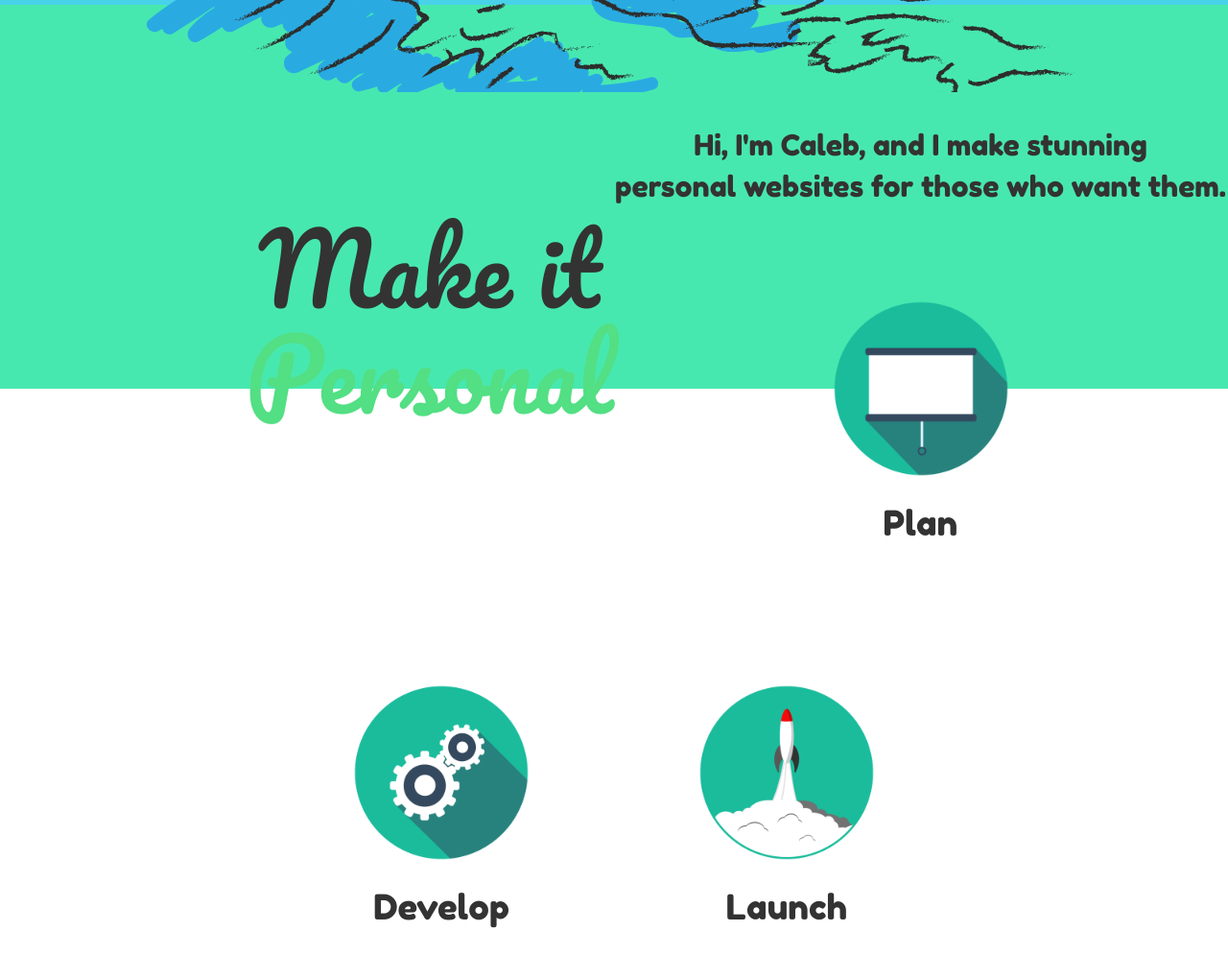
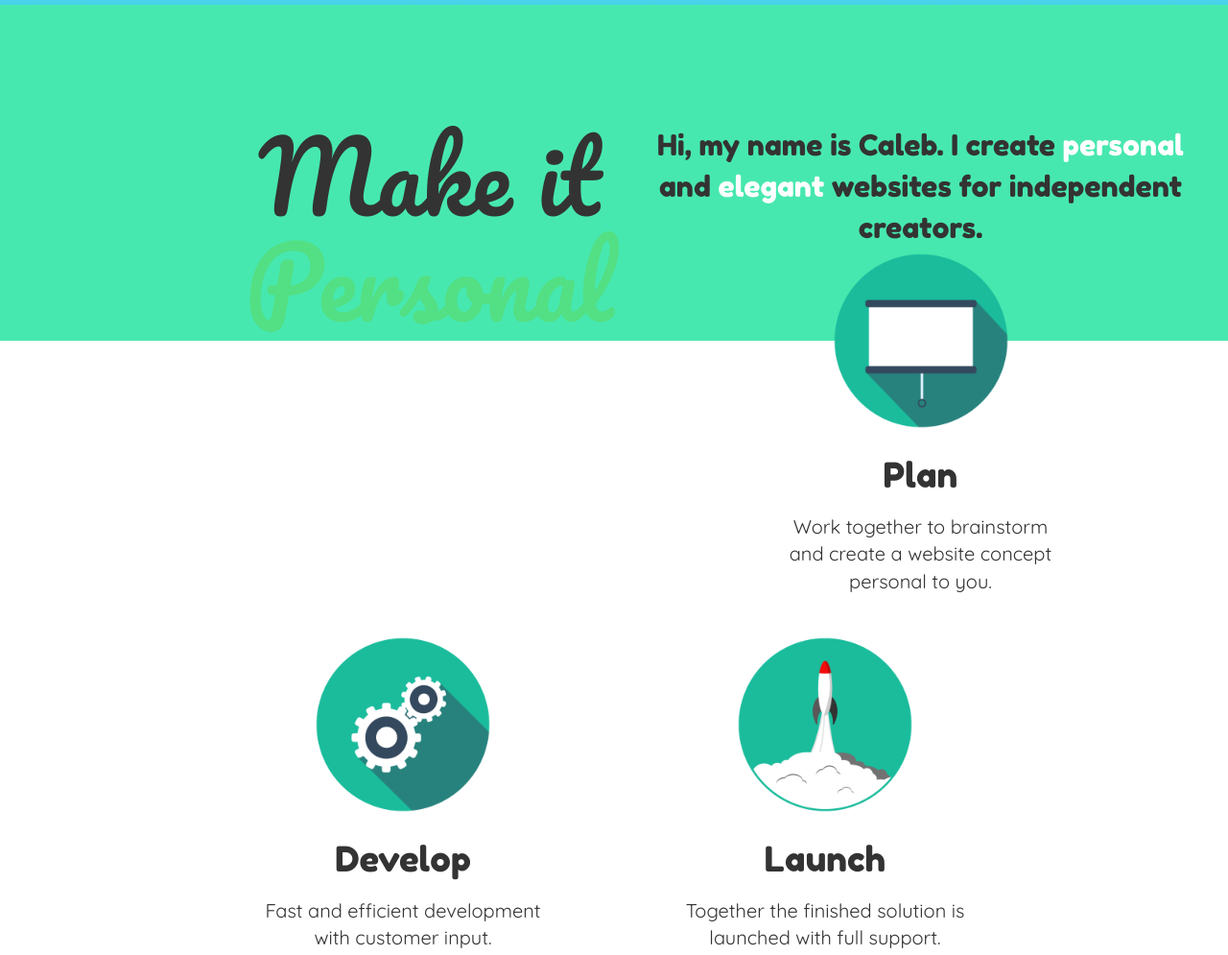
Before and after one commit to c-hering/portfolio-website-v2, a React app: page / in a window 1280 px wide. Shown: the part 600-1595 px from the top of the page at 96% size. Built offline with nearby package versions, Linux system fonts and the light colour scheme.

Commit message:
thats how geography works mate, and sound

```diff
--- a/src/components/App.js
+++ b/src/components/App.js
@@ -17,7 +17,8 @@ export default class App extends Component {
           </div>
         </div>
         <div id="middle-content-wrapper">
-          <p id="intro">Hi, I&#39;m Caleb, and I make stunning <br/>personal websites for those who want them.</p>
+          <p id="intro">Hi, my name is Caleb. I create <span className="highlights-about">personal
+          </span><br/>and <span className="highlights-about">elegant</span> websites for independent creators.</p>
         </div>
         <div id="lower-content-wrapper">
           <ProcGroup />
--- a/src/components/NavigationBar.js
+++ b/src/components/NavigationBar.js
@@ -10,10 +10,9 @@ export default class NavBar extends Component{
     return(
       <div id="nav-wrapper">
         <h1 id="navbar-title">Caleb Hering</h1>
-        {this.renderNavButton("HOME")}
+        {this.renderNavButton("CONTACT")}
         {this.renderNavButton("PROJECTS")}
         {this.renderNavButton("ABOUT")}
-        {this.renderNavButton("CONTACT")}
       </div>
     );
   }
--- a/src/components/ProcGroup.js
+++ b/src/components/ProcGroup.js
@@ -6,16 +6,16 @@ import LuanchIcon from "../../public/images/luanch-icon.png";
 import '../style/App.css';
 
 export default class ProcGroup extends Component{
-  renderProc(title, source){
-    return <ProcSquare title={title} path={source}/>
+  renderProc(title, source, desc){
+    return <ProcSquare title={title} path={source} description={desc}/>
   }
 
   render(){
     return(
       <div id="proc-wrapper">
-        {this.renderProc("Plan", PlanIcon)}
-        {this.renderProc("Develop", DevIcon)}
-        {this.renderProc("Launch", LuanchIcon)}
+        {this.renderProc("Plan", PlanIcon, 'Work together to brainstorm and create a website concept personal to you.')}
+        {this.renderProc("Develop", DevIcon, 'Fast and efficient development with customer input.')}
+        {this.renderProc("Launch", LuanchIcon, 'Together the finished solution is launched with full support.')}
       </div>
     );
   }
--- a/src/components/ProcSquare.js
+++ b/src/components/ProcSquare.js
@@ -7,6 +7,7 @@ export default class ProcSquare extends Component{
       <div className='procsquare-wrapper'>
         <img className='proc-logo' src={this.props.path}></img>
         <h1 className='proc-title'>{this.props.title}</h1>
+        <p className='proc-description'>{this.props.description}</p>
       </div>
     );
   }
--- a/src/style/App.css
+++ b/src/style/App.css
@@ -103,6 +103,9 @@ NAV_BAR
 .highlights{
   color: #53DF83;
 }
+.highlights-about{
+  color: white;
+}
 /*
 TOP-CONTENT
  _____ ___________       _____ _____ _   _ _____ _____ _   _ _____
@@ -140,7 +143,7 @@ ___  ______________        _____ _____ _   _ _____ _____ _   _ _____
 */
 #middle-content-wrapper{
   width: 100%;
-  height: 400px;
+  height: 350px;
   background: #47E8AF;
 }
 #intro{
@@ -166,8 +169,8 @@ LOWER-CONTENT
   z-index: 10;
   width: 300px;
   height: 400px;
-  margin-left: 30px;
-  margin-right: 30px;
+  margin-left: 70px;
+  margin-right: 70px;
   border-radius: 4px;
   /*border: 2px solid #E4F1FE;*/
   display: inline-block;
@@ -195,6 +198,12 @@ LOWER-CONTENT
   width: 200px;
   height: 200px;
 }
+.proc-description{
+  margin-top: 10px;
+  position: absolute;
+  font-size: 20px;
+  font-family: 'Quicksand';
+}
 #launch-button{
   font-family: 'Fredoka One';
   font-weight: bold;
```
